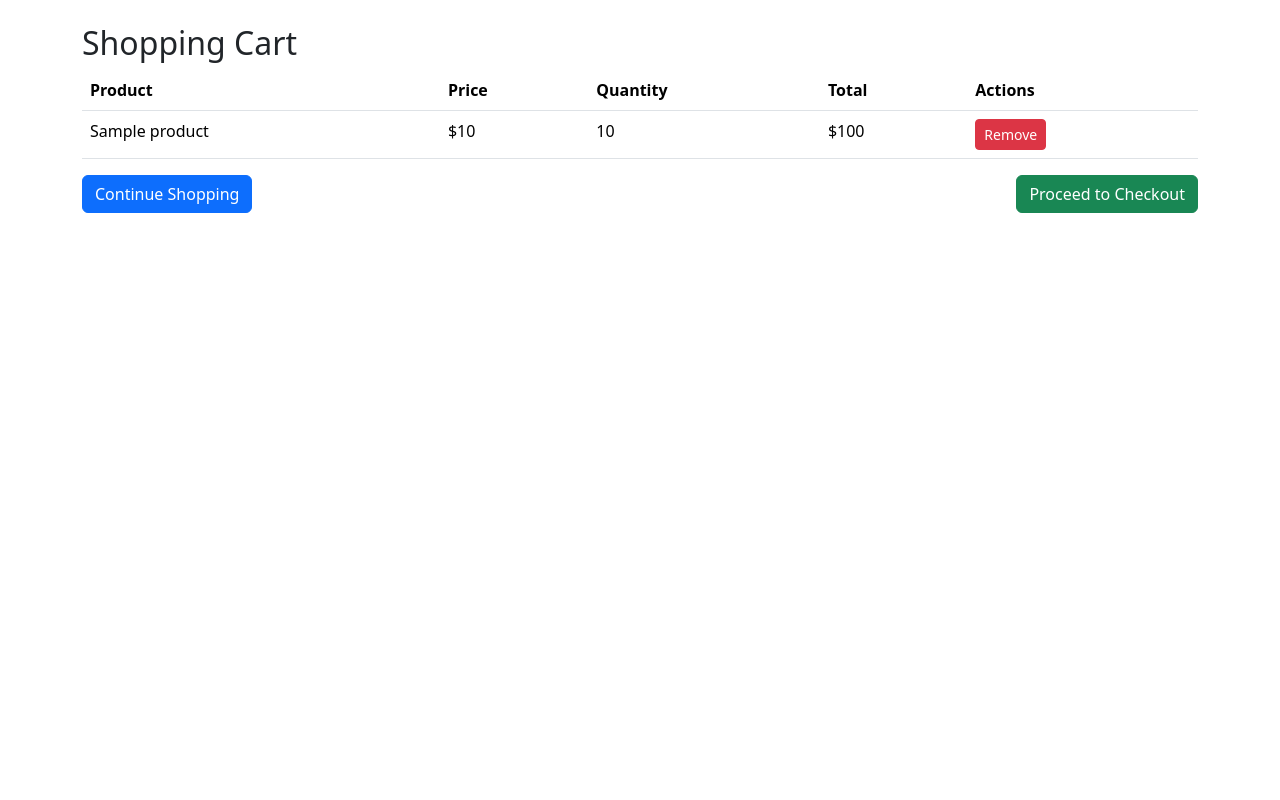
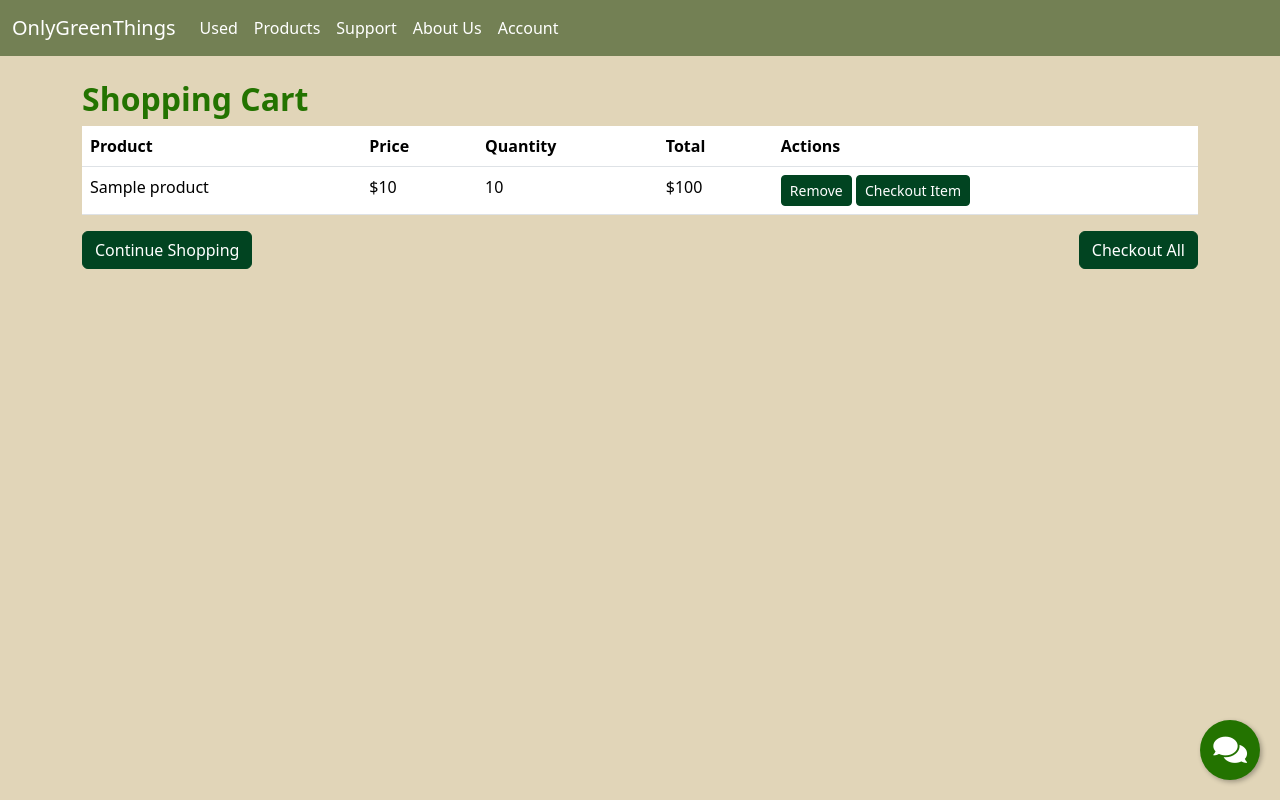
Before and after one commit to evanwongyf/app_development_technical_review, a Flask app: template templates/cart.html in a window 1280 px wide. Run offline with Flask 3, Linux system fonts and the light colour scheme; the template is opened without the code that fills it: most values are stand-ins (such as "Sample title", 1, 10 or a date in 2020); some libraries are stand-ins or nearby versions.

Commit message:
Update cart.html

```diff
--- a/templates/cart.html
+++ b/templates/cart.html
@@ -4,10 +4,72 @@
     <meta charset="UTF-8">
     <title>Shopping Cart</title>
     <link href="https://cdn.jsdelivr.net/npm/bootstrap@5.3.2/dist/css/bootstrap.min.css" rel="stylesheet">
+    <link href="https://cdnjs.cloudflare.com/ajax/libs/font-awesome/5.15.1/css/all.min.css" rel="stylesheet">
+    <style>
+        body {
+            background-color: #e1d5b8;
+        }
+        .green-text {
+            color: #237300;
+        }
+        .bold-h1 {
+            font-weight: bold;
+        }
+        .navbar-custom {
+            background-color: #738054 !important;
+        }
+        .navbar-custom .navbar-brand,
+        .navbar-custom .navbar-brand:hover,
+        .navbar-custom .navbar-brand:focus,
+        .navbar-custom .navbar-nav .nav-link {
+            color: #ffffff !important;
+        }
+        .btn-primary, .btn-danger, .btn-warning, .btn-success {
+            background-color: #014421;
+            border-color: #014421;
+            color: #ffffff; /* Set text color to white */
+        }
+        .table {
+            background-color: #f8f9fa;
+        }
+        .chatbot-fab {
+            position: fixed;
+            right: 20px;
+            bottom: 20px;
+            background-color: #237300;
+            color: white;
+            border-radius: 50%;
+            width: 60px;
+            height: 60px;
+            text-align: center;
+            line-height: 60px;
+            font-size: 30px;
+            cursor: pointer;
+            box-shadow: 2px 2px 5px rgba(0,0,0,0.3);
+        }
+    </style>
 </head>
 <body>
+    <nav class="navbar navbar-expand-lg navbar-custom">
+        <div class="container-fluid">
+            <a class="navbar-brand" href="{{ url_for('user_account') }}">OnlyGreenThings</a>
+            <button class="navbar-toggler" type="button" data-bs-toggle="collapse" data-bs-target="#navbarNavAltMarkup" aria-controls="navbarNavAltMarkup" aria-expanded="false" aria-label="Toggle navigation">
+                <span class="navbar-toggler-icon"></span>
+            </button>
+            <div class="collapse navbar-collapse" id="navbarNavAltMarkup">
+                <div class="navbar-nav">
+                    <a class="nav-link" href="{{ url_for('user_used') }}">Used</a>
+                    <a class="nav-link" href="{{ url_for('user_products') }}">Products</a>
+                    <a class="nav-link" href="{{ url_for('user_support') }}">Support</a>
+                    <a class="nav-link" href="{{ url_for('user_about_us') }}">About Us</a>
+                    <a class="nav-link active" aria-current="page" href="{{ url_for('user_account') }}">Account</a>
+                </div>
+            </div>
+        </div>
+    </nav>
     <div class="container mt-4">
-        <h2>Shopping Cart</h2>
+        <h2 class="bold-h1 green-text">Shopping Cart</h2>
+        {% if cart_items %}
         <table class="table">
             <thead>
                 <tr>
@@ -19,26 +81,39 @@
                 </tr>
             </thead>
             <tbody>
-                <!-- Replace this part with dynamic content -->
                 {% for item in cart_items %}
                 <tr>
                     <td>{{ item.product.name }}</td>
                     <td>${{ item.product.price }}</td>
                     <td>{{ item.quantity }}</td>
                     <td>${{ item.quantity * item.product.price }}</td>
-                    <td>
+                   <td>
                         <a href="{{ url_for('remove_from_cart', product_id=item.product.id) }}" class="btn btn-danger btn-sm">Remove</a>
-                    </td>
+                        <form action="{{ url_for('create_individual_checkout_session', product_id=item.product.id) }}" method="post" style="display: inline-block;">
+                        <button type="submit" class="btn btn-warning btn-sm">Checkout Item</button>
+                        </form>
+                   </td>
+
                 </tr>
                 {% endfor %}
             </tbody>
         </table>
         <div class="d-flex justify-content-between">
             <a href="{{ url_for('user_products') }}" class="btn btn-primary">Continue Shopping</a>
-            <a href="{{ url_for('checkout') }}" class="btn btn-success">Proceed to Checkout</a>
+            <form action="{{ url_for('create_bulk_checkout_session') }}" method="post">
+                <button type="submit" class="btn btn-success">Checkout All</button>
+            </form>
         </div>
+        {% else %}
+        <div class="alert alert-info" role="alert">
+            Your cart is empty.
+        </div>
+        <a href="{{ url_for('user_products') }}" class="btn btn-primary">Start Shopping</a>
+        {% endif %}
     </div>
-
+        <a href="{{ url_for('chatbot') }}" class="chatbot-fab">
+        <i class="fas fa-comments"></i>
+        </a>
     <script src="https://cdn.jsdelivr.net/npm/bootstrap@5.3.2/dist/js/bootstrap.bundle.min.js"></script>
 </body>
 </html>
```
